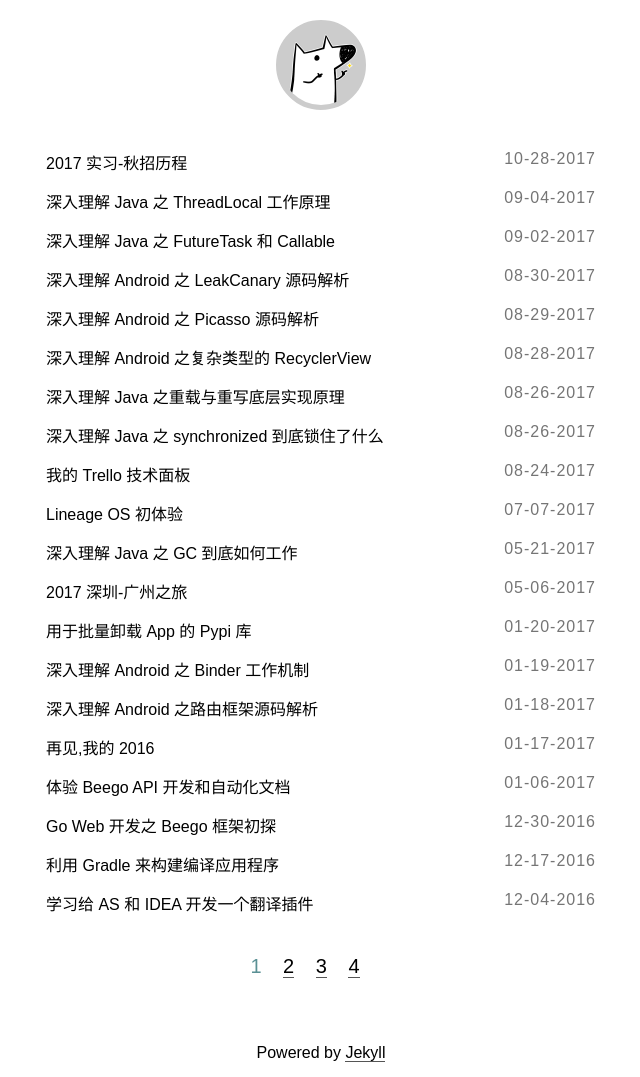
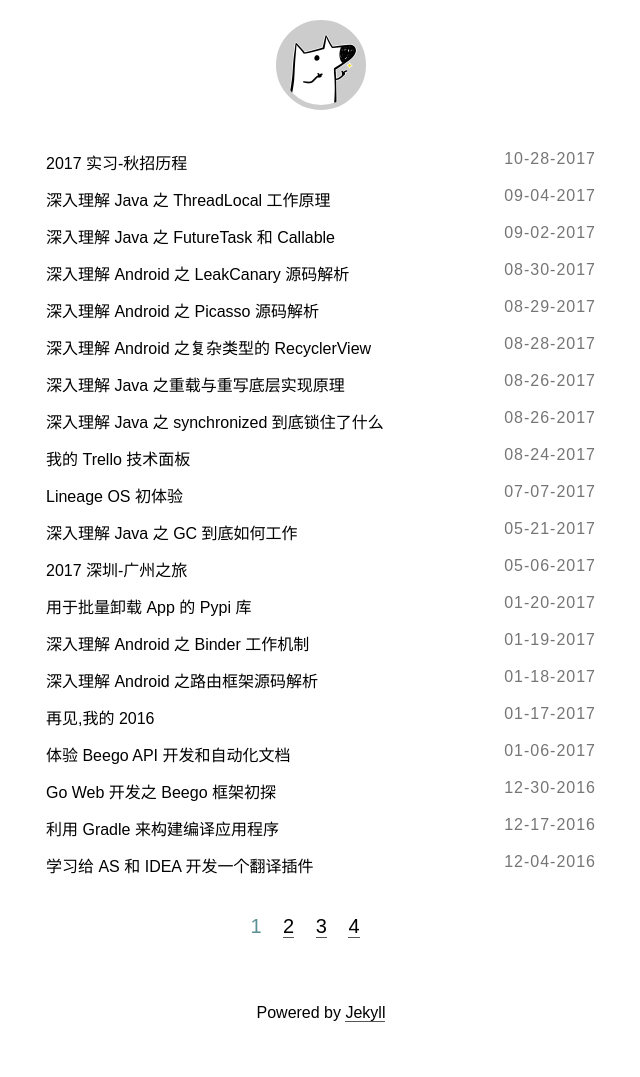
Before and after one commit to wuchangfeng/wuchangfeng.github.io, a Jekyll site: the page built from index.html, in a window 1280 px wide. Shown: the whole page, without its empty margins (319-959 px from the left). Built offline with Jekyll 4.4.1, drawn with Linux system fonts in a browser that asks for light colours; some web fonts are replaced; the list of posts is cut into pages by our own code; comment, search, counter and statistics services are not loaded; after the commit the page ends 1037 px from its top, so only the background shows below that.

Commit message:
css:cry:

```diff
--- a/_sass/main.scss
+++ b/_sass/main.scss
@@ -408,7 +408,7 @@ section {
     margin: 0;
     padding: 0;
     li {
-      margin: 15px 0;ip
+      margin: 13px 0;ip
       .title {
         max-width: 100%;
         overflow: hidden !important;
```
